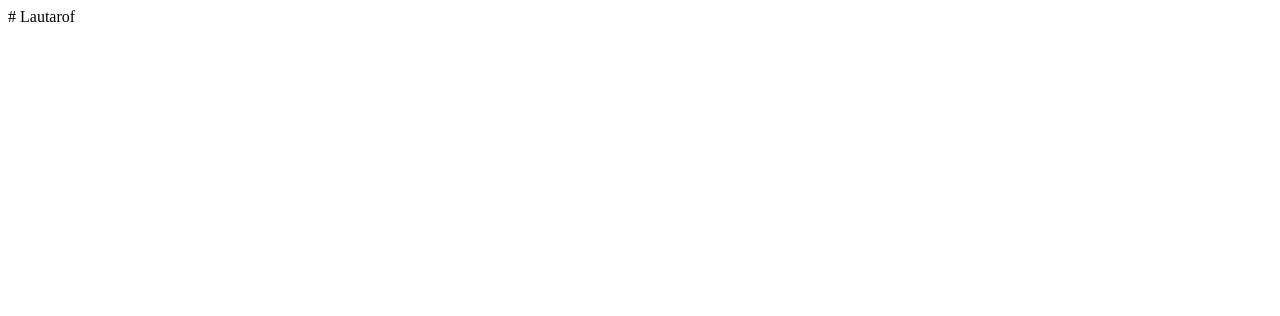
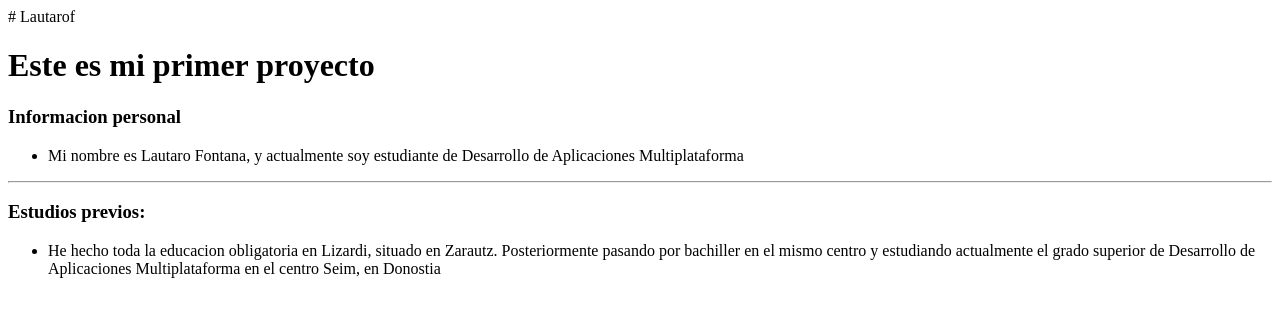
Before and after one commit to Lautaro218/Lautarof, a plain HTML site: page index.html in a window 1280 px wide. Drawn offline with Linux system fonts and the light colour scheme.

Commit message:
Update index.html

```diff
--- a/index.html
+++ b/index.html
@@ -1 +1,32 @@
 # Lautarof
+
+
+
+
+<!DOCTYPE html>
+<html lang="en">
+<head>
+    <meta charset="UTF-8">
+    <title>Github_proyectos</title>
+
+</head>
+<body>
+<h1>Este es mi primer proyecto</h1>
+
+
+<h3>Informacion personal</h3>
+<ul>
+    <li><p> Mi nombre es Lautaro Fontana, y actualmente soy estudiante de Desarrollo de Aplicaciones Multiplataforma </p></li>
+
+</ul>
+<hr>
+<h3>Estudios previos:</h3>
+</hr>
+<ul>
+    <li><p>He hecho toda la educacion obligatoria en Lizardi, situado en Zarautz. Posteriormente pasando por bachiller en el mismo centro y estudiando actualmente el grado superior de Desarrollo de Aplicaciones Multiplataforma en el centro Seim, en Donostia</p></li>
+</ul>
+
+
+
+</body>
+</html>
```
